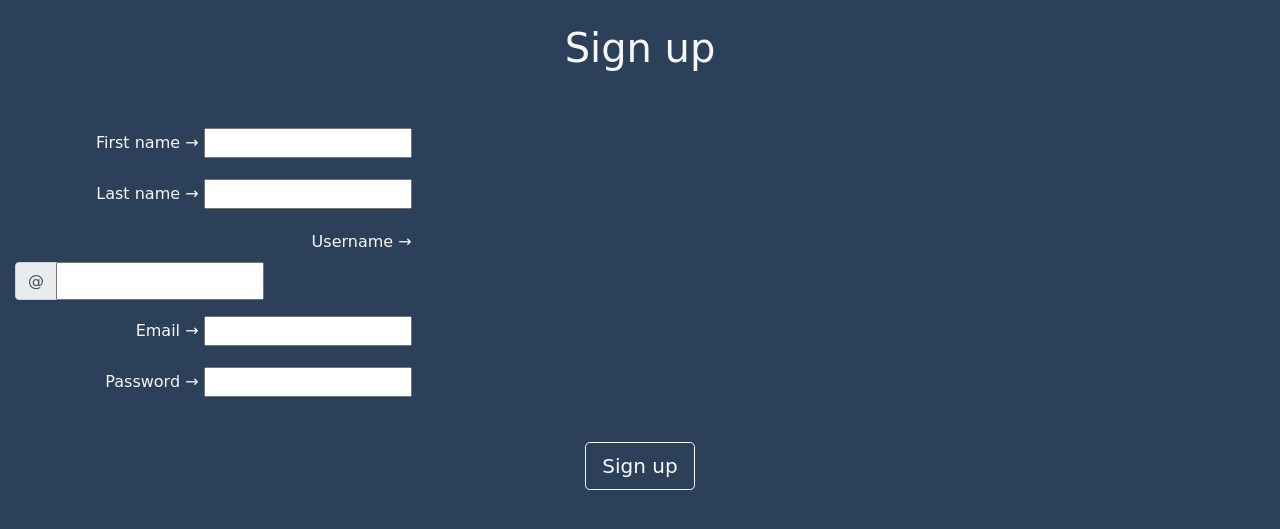
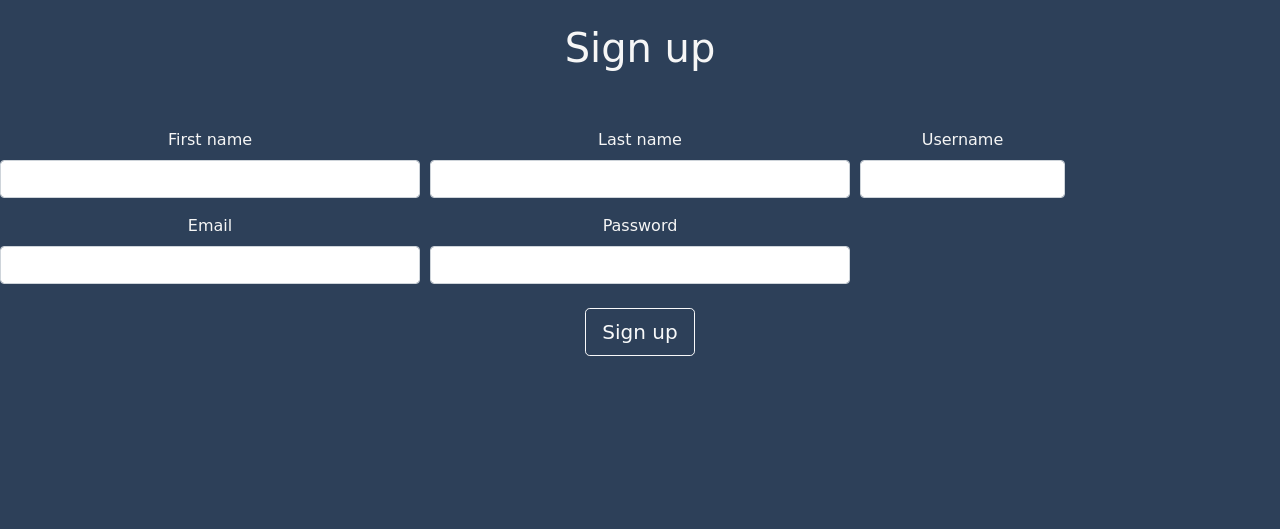
Before and after one commit to ArtemDyrdin/Social-Network, a Django app: page /signup in a window 1280 px wide. Shown: the top 529 px of the page. Run offline with Django 3.2, Linux system fonts and the light colour scheme; some libraries are stand-ins or nearby versions.

Commit message:
Сверстал страницы авторизации

```diff
--- a/socialNet/apps/network/static/network/base.css
+++ b/socialNet/apps/network/static/network/base.css
@@ -54,5 +54,50 @@ main {
 }
 
 .autorize {
-  text-align: right;
+  text-align: center;
 }
+
+.autorize input {
+  display: block;
+  width: 100%;
+  height: calc(1.5em + 0.75rem + 2px);
+  padding: 0.375rem 0.75rem;
+  font-family: sans-serif;
+  font-size: 1rem;
+  font-weight: 400;
+  line-height: 1.5;
+  color: #495057;
+  background-color: #fff;
+  background-clip: padding-box;
+  border: 1px solid #ced4da;
+  border-radius: 0.25rem;
+  transition: border-color 0.15s ease-in-out, box-shadow 0.15s ease-in-out;
+}
+
+aside {
+  float: left;
+  max-width: 17%;
+  height: 100vh;
+  padding: 2.5%;
+  position: sticky;
+  top: 0;
+}
+
+aside ul {
+  list-style: none;
+  position: relative;
+  margin-right: 5%;
+  text-align: left;
+  padding-inline-start: 0%;
+}
+
+aside ul li {
+  display: block;
+  transition: all 0.2s ease;
+}
+
+aside ul li:hover,
+aside ul a:hover {
+  text-decoration: none;
+  transform: scale(1.05);
+}
--- a/socialNet/apps/network/templates/network/base.html
+++ b/socialNet/apps/network/templates/network/base.html
@@ -10,6 +10,20 @@
         <link rel="stylesheet" href="https://use.fontawesome.com/releases/v5.8.2/css/all.css">
     </head>
     <body id="body">
+        {% if user.is_authenticated %}
+            <aside>
+                <img src="static/imges/icon-3.png" max-width="100" alt="Logo" class="logo">
+                <span class="logo">Social network</span>
+                <br><br>
+                <ul>
+                    <a href=""><li><i class="fas fa-home"></i> Главная</li></a><br>
+                    <a href=""><li><i class="fas fa-clipboard-list"></i> Мои планы</li></a><br>
+                    <a href=""><li><i class="far fa-user-circle"></i> Аккаунт</li></a><br>
+                    <a href=""><li><i class="fas fa-id-card-alt"></i> Контакты</li></a><br>
+                    <a href="{% url 'logout' %}"><li><i class="fas fa-sign-out-alt"></i> Выйти</li></a>
+                </ul>
+            </aside>
+        {% endif %}
         <main>
             {% block body %}
 
--- a/socialNet/apps/network/templates/network/signup.html
+++ b/socialNet/apps/network/templates/network/signup.html
@@ -10,36 +10,35 @@
     <h1>Sign up</h1>
     <br><br>
     <div class="autorize">
+      <div class="form-row">
         <div class="col-md-4 mb-3">
-        <label for="validationCustom01">First name →</label>
+          <label for="validationCustom01">First name</label>
           {{ form.first_name}}
           <div class="valid-feedback">
             Looks good!
           </div>
         </div>
         <div class="col-md-4 mb-3">
-        <label for="validationCustom02">Last name →</label>
+          <label for="validationCustom02">Last name</label>
           {{ form.last_name }}
           <div class="valid-feedback">
             Looks good!
           </div>
         </div>
-      <div class="col-md-4 mb-3">
-        <label for="validationCustom02">Username →</label>
-        <div class="input-group">
-          <div class="input-group-prepend">
-            <span class="input-group-text" id="inputGroupPrepend">@</span>
-          </div>
+        <div class="col-md-2">
+          <label for="validationCustom02">Username</label>
           {{ form.username}}
         </div>
       </div>
-      <div class="form-group col-md-4 mb-3">
-        <label for="inputEmail4">Email →</label>
+      <div class="form-row">
+        <div class="col-md-4">
+          <label for="inputEmail4">Email</label>
           {{ form.email }}
         </div>
-      <div class="form-group col-md-4 mb-3">
-        <label for="inputPassword4">Password →</label>
+        <div class="col-md-4">
+          <label for="inputPassword4">Password</label>
           {{ form.password}}
+        </div>
       </div>
     </div>
     <br>
```
Also changed, not shown: socialNet/apps/network/forms.py (+1 -22 lines), socialNet/apps/network/templates/network/signin.html (+15 -5 lines), db.sqlite3. Lines whose indentation alone changed are shown as unchanged.
